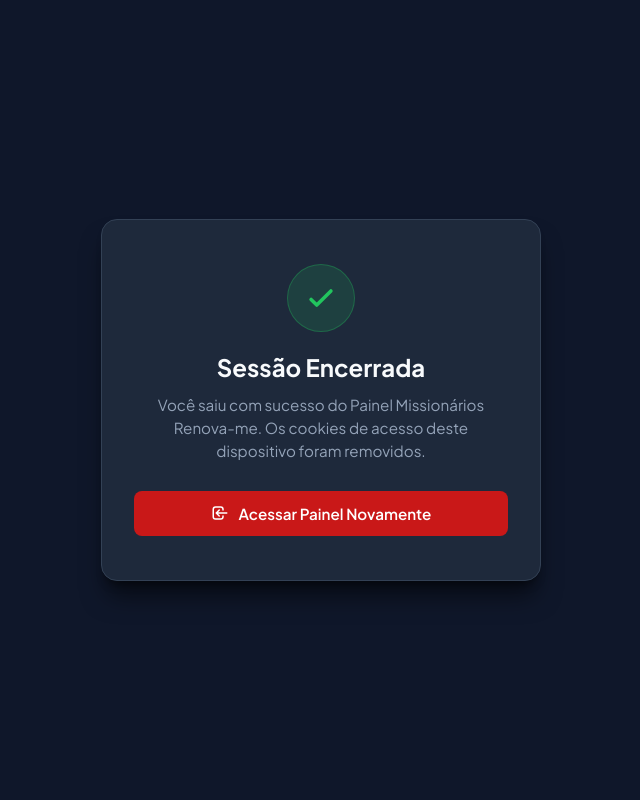
After one commit to gabrielcjr/k8s-kobo, a FastAPI app: template app/templates/logout.html in a window 1280 px wide. The commit adds this page. Shown: the whole page, without its empty margins (319-959 px from the left). Run offline with FastAPI, Linux system fonts and the light colour scheme; the template is opened without the code that fills it, so the values that code supplies are empty.

Commit message:
fix(auth): implement dedicated session logout screen and browser credential purge

```diff
--- /dev/null
+++ b/app/templates/logout.html
@@ -0,0 +1,120 @@
+<!DOCTYPE html>
+<html lang="pt-BR">
+<head>
+  <meta charset="UTF-8">
+  <meta name="viewport" content="width=device-width, initial-scale=1.0">
+  <title>Sessão Encerrada - Missionários Renova-me</title>
+  <link rel="icon" type="image/png" href="/media/Banner_renovam_vermelho.png">
+  <link rel="preconnect" href="https://fonts.googleapis.com">
+  <link rel="preconnect" href="https://fonts.gstatic.com">
+  <link href="https://fonts.googleapis.com/css2?family=Plus+Jakarta+Sans:wght@400;500;600;700;800&display=swap" rel="stylesheet">
+  <style>
+    :root {
+      --primary: #c91818;
+      --primary-hover: #b01414;
+      --bg: #0f172a;
+      --surface: #1e293b;
+      --surface-border: #334155;
+      --text: #f8fafc;
+      --text-muted: #94a3b8;
+      --success: #22c55e;
+    }
+    * {
+      box-sizing: border-box;
+      margin: 0;
+      padding: 0;
+      font-family: 'Plus Jakarta Sans', sans-serif;
+    }
+    body {
+      background-color: var(--bg);
+      color: var(--text);
+      min-height: 100vh;
+      display: flex;
+      align-items: center;
+      justify-content: center;
+      padding: 20px;
+    }
+    .logout-card {
+      background: var(--surface);
+      border: 1px solid var(--surface-border);
+      border-radius: 16px;
+      padding: 44px 32px;
+      max-width: 440px;
+      width: 100%;
+      text-align: center;
+      box-shadow: 0 20px 25px -5px rgba(0, 0, 0, 0.5), 0 8px 10px -6px rgba(0, 0, 0, 0.5);
+      animation: fadeIn 0.25s ease-out;
+    }
+    @keyframes fadeIn {
+      from { opacity: 0; transform: translateY(8px); }
+      to { opacity: 1; transform: translateY(0); }
+    }
+    .icon-circle {
+      width: 68px;
+      height: 68px;
+      border-radius: 50%;
+      background: rgba(34, 197, 94, 0.15);
+      color: var(--success);
+      display: flex;
+      align-items: center;
+      justify-content: center;
+      margin: 0 auto 20px;
+      border: 1px solid rgba(34, 197, 94, 0.3);
+    }
+    h1 {
+      font-size: 1.5rem;
+      font-weight: 700;
+      margin-bottom: 12px;
+      color: var(--text);
+    }
+    p {
+      color: var(--text-muted);
+      font-size: 0.95rem;
+      line-height: 1.5;
+      margin-bottom: 28px;
+    }
+    .btn {
+      display: inline-flex;
+      align-items: center;
+      justify-content: center;
+      gap: 10px;
+      background: var(--primary);
+      color: #fff;
+      padding: 13px 24px;
+      border-radius: 8px;
+      font-weight: 600;
+      font-size: 0.95rem;
+      text-decoration: none;
+      transition: background 0.15s ease, transform 0.1s ease;
+      width: 100%;
+      border: none;
+      cursor: pointer;
+    }
+    .btn:hover {
+      background: var(--primary-hover);
+      transform: translateY(-1px);
+    }
+  </style>
+  <script>
+    // Limpa credenciais HTTP Basic em cache no navegador
+    try {
+      var xhr = new XMLHttpRequest();
+      xhr.open("GET", "/api/logout-challenge", true, "sair", "sair");
+      xhr.send();
+    } catch (e) {}
+  </script>
+</head>
+<body>
+  <div class="logout-card">
+    <div class="icon-circle">
+      <svg width="34" height="34" fill="none" stroke="currentColor" viewBox="0 0 24 24" stroke-width="2.5"><path stroke-linecap="round" stroke-linejoin="round" d="M5 13l4 4L19 7" /></svg>
+    </div>
+    <h1>Sessão Encerrada</h1>
+    <p>Você saiu com sucesso do Painel Missionários Renova-me. Os cookies de acesso deste dispositivo foram removidos.</p>
+    <a href="/dashboard" class="btn">
+      <svg width="18" height="18" fill="none" stroke="currentColor" viewBox="0 0 24 24" stroke-width="2"><path stroke-linecap="round" stroke-linejoin="round" d="M11 16l-4-4m0 0l4-4m-4 4h14m-5 4v1a3 3 0 01-3 3H6a3 3 0 01-3-3V7a3 3 0 013-3h7a3 3 0 013 3v1" /></svg>
+      Acessar Painel Novamente
+    </a>
+  </div>
+</body>
+</html>
```
Also changed, not shown: app/routers/dashboard.py (+25 -3 lines), app/templates/dashboard.html (+17 -1 lines), tests/test_dashboard_auth.py (+17 -4 lines).
